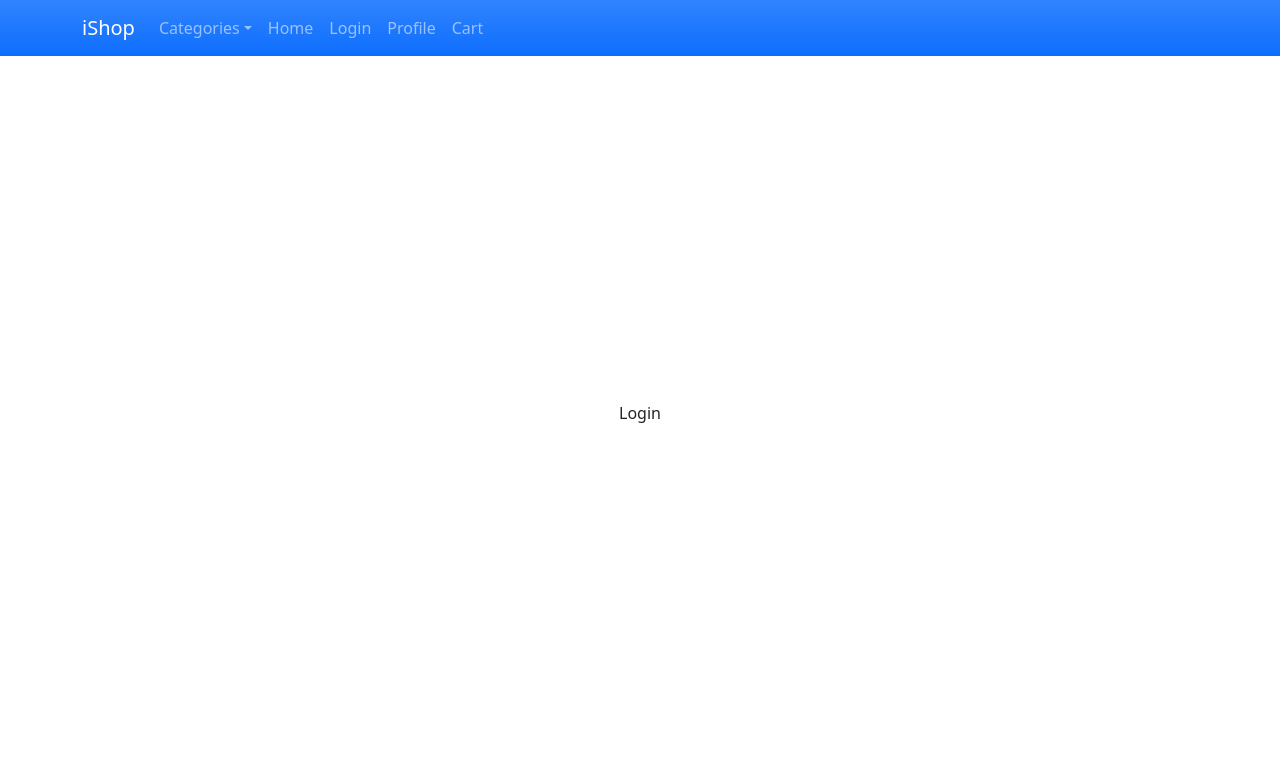
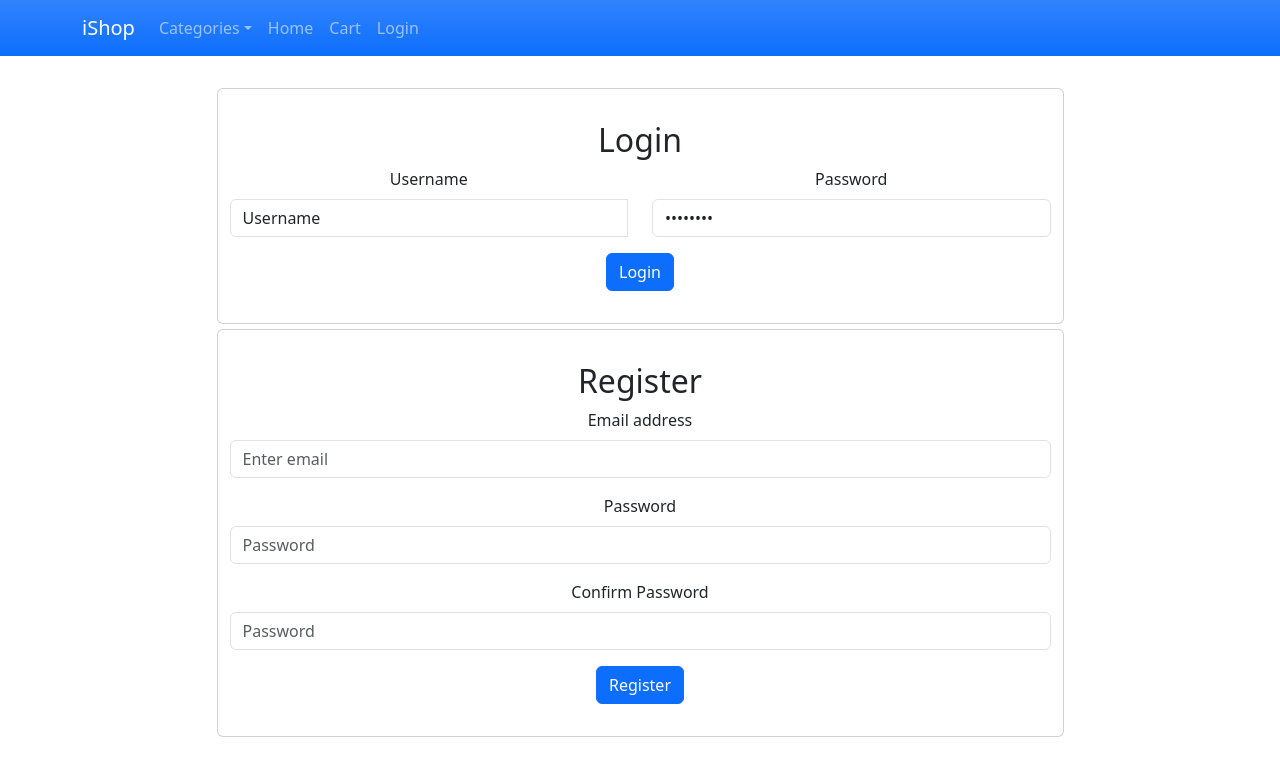
Before and after one commit to OwlHD/e-commerce-website, a React (Vite) app: page /login in a window 1280 px wide. Shown: the top 776 px of the page. Built offline with nearby package versions, Linux system fonts and the light colour scheme.

Commit message:
login page & features + authentication added

```diff
--- a/src/App.jsx
+++ b/src/App.jsx
@@ -1,13 +1,32 @@
 import { Outlet } from 'react-router-dom'
+import { useEffect, useState } from 'react'
 import NavBar from './components/Navbar'
 import './App.css'
 
 function App() {
+  const [user, setUser] = useState({})
+
+  useEffect(() => {
+    const infoUser = JSON.parse(localStorage.getItem('Username'))
+    const infoToken = JSON.parse(localStorage.getItem('Token'))
+    if (infoUser) {
+      setUser(item => ({...item, Username:infoUser}))
+      console.log('good', user)
+    } else {
+      console.log('username not found')
+    }
+    if (infoToken) {
+      setUser(item => ({...item, Token:infoToken}))
+      console.log('good', user)
+    } else {
+      console.log('token not found')
+    }
+  },[])
 
   return (
     <>
-      <NavBar />
-      <Outlet />
+      <NavBar user={user} setUser={setUser} />
+      <Outlet context={{user, setUser}}/>
     </>
   )
 }
--- /dev/null
+++ b/src/components/Login/LoginForm.jsx
@@ -0,0 +1,98 @@
+import { useState } from 'react';
+import { useNavigate } from 'react-router-dom';
+import Button from 'react-bootstrap/Button';
+import Col from 'react-bootstrap/Col';
+import Form from 'react-bootstrap/Form';
+import InputGroup from 'react-bootstrap/InputGroup';
+import Row from 'react-bootstrap/Row';
+import { userLogin } from '../../utils/functions';
+import { useOutletContext } from 'react-router-dom';
+
+export default function LoginForm() {
+    const [validated, setValidated] = useState(false);
+    const [userInfo, setUserInfo] = useState({
+        username: 'Username',
+        password: 'password'
+    })
+    const navigate = useNavigate()
+    const { user, setUser } = useOutletContext()
+
+    function handleChange(event) {
+        const name = event.target.name;
+        const value = event.target.value;
+        setUserInfo(values => ({...values, [name]:value}))
+        console.log(userInfo)
+        console.log('user info: ', user)
+    }
+
+    async function handleSubmit(event) {
+        const form = event.currentTarget;
+        if (form.checkValidity() === false) {
+            event.preventDefault();
+            alert('Invalid user details.')
+            event.stopPropagation();
+        } else {
+            event.preventDefault()
+            const userData = await userLogin(userInfo)
+            if (userData != undefined) {
+                console.log('good', userData)
+                localStorage.setItem('Username', JSON.stringify(userInfo.username))
+                localStorage.setItem('Token', JSON.stringify(userData.token))
+                setUser({
+                    Username: userData.username,
+                    Token: userData.token
+                })
+                navigate('/')
+            } else {
+                console.log('bad', userData)
+            }
+        }
+
+        setValidated(true);
+    }
+
+    return (
+        <div className='card' style={{marginBottom: '5px'}}>
+            <h2>Login</h2>
+            <Form noValidate validated={validated} onSubmit={handleSubmit}>
+      <Row className="mb-3">
+        <Form.Group as={Col} md="6" controlId="validationCustomUsername">
+          <Form.Label>Username</Form.Label>
+          <InputGroup hasValidation>
+            <Form.Control
+              type="text"
+              placeholder="Username"
+              aria-describedby="inputGroupPrepend"
+              required
+              name='username'
+              value={userInfo.username}
+              onChange={handleChange}
+            />
+            <Form.Control.Feedback>Looks good!</Form.Control.Feedback>
+            <Form.Control.Feedback type="invalid">
+              Please choose a username.
+            </Form.Control.Feedback>
+          </InputGroup>
+        </Form.Group>
+
+        <Form.Group as={Col} md="6" controlId="validationCustom01">
+          <Form.Label>Password</Form.Label>
+          <Form.Control
+            required
+            type="password"
+            placeholder="Password"
+            name='password'
+            value={userInfo.password}
+            onChange={handleChange}
+          />
+          <Form.Control.Feedback>Looks good!</Form.Control.Feedback>
+          <Form.Control.Feedback type="invalid">
+              Please choose a username.
+            </Form.Control.Feedback>
+        </Form.Group>
+      </Row>
+      <Button type="submit">Login</Button>
+    </Form>
+        </div>
+    )
+}
--- /dev/null
+++ b/src/components/Login/RegisterForm.jsx
@@ -0,0 +1,30 @@
+import Button from 'react-bootstrap/Button';
+import Form from 'react-bootstrap/Form';
+
+export default function RegisterForm() {
+    return (
+    <div className='card'>
+        <h2>Register</h2>
+        <Form>
+            <Form.Group className="mb-3" controlId="formBasicEmail">
+                <Form.Label>Email address</Form.Label>
+                <Form.Control type="email" placeholder="Enter email" />
+            </Form.Group>
+
+            <Form.Group className="mb-3" controlId="formBasicPassword">
+                <Form.Label>Password</Form.Label>
+                <Form.Control type="password" placeholder="Password" />
+            </Form.Group>
+
+            <Form.Group className="mb-3" controlId="formBasicPassword">
+                <Form.Label>Confirm Password</Form.Label>
+                <Form.Control type="password" placeholder="Password" />
+            </Form.Group>
+
+            <Button variant="primary" type="submit">
+                Register
+            </Button>
+        </Form>
+    </div>
+    )
+}
--- a/src/components/Navbar.jsx
+++ b/src/components/Navbar.jsx
@@ -2,10 +2,21 @@ import Container from 'react-bootstrap/Container';
 import Nav from 'react-bootstrap/Nav';
 import Navbar from 'react-bootstrap/Navbar';
 import NavDropdown from 'react-bootstrap/NavDropdown';
-import { Link } from 'react-router-dom'
+import { Button } from 'react-bootstrap';
+import { Link, useNavigate } from 'react-router-dom'
 
-export default function NavBar() {
+export default function NavBar({ setRefresh, user, setUser }) {
+  const navigate = useNavigate()
+  function clearInfo() {
+    localStorage.removeItem('Username');
+    localStorage.removeItem('Token');
+    setUser({})
+    navigate('/')
+  }
+
   return (
+    (user.Token)
+    ?
     <Navbar expand="lg" className="bg-primary bg-gradient" data-bs-theme='dark' fixed='top'>
       <Container>
         <Navbar.Brand as={Link} to="/">iShop</Navbar.Brand>
@@ -20,9 +31,30 @@ export default function NavBar() {
               <NavDropdown.Item as={Link} to="/category/women's clothing">Women's Clothing</NavDropdown.Item>
             </NavDropdown>
             <Nav.Link as={Link} to="/">Home</Nav.Link>
+            <Nav.Link as={Link} to="/cart">Cart</Nav.Link>
+            <Nav.Link as={Link} to="/profile">Profile</Nav.Link>
+            <Button onClick={clearInfo}>Logout</Button>
+          </Nav>
+        </Navbar.Collapse>
+      </Container>
+    </Navbar>
+    :
+    <Navbar expand="lg" className="bg-primary bg-gradient" data-bs-theme='dark' fixed='top'>
+      <Container>
+        <Navbar.Brand as={Link} to="/">iShop</Navbar.Brand>
+        <Navbar.Toggle aria-controls="basic-navbar-nav" />
+        <Navbar.Collapse id="basic-navbar-nav">
+          <Nav className="me-auto">
+            <NavDropdown title="Categories" id="basic-nav-dropdown">
+              <NavDropdown.Item as={Link} to="/category/all">All Items</NavDropdown.Item>
+              <NavDropdown.Item as={Link} to="/category/electronics">Electronics</NavDropdown.Item>
+              <NavDropdown.Item as={Link} to="/category/jewelery">Jewelery</NavDropdown.Item>
+              <NavDropdown.Item as={Link} to="/category/men's clothing">Men's Clothing</NavDropdown.Item>
+              <NavDropdown.Item as={Link} to="/category/women's clothing">Women's Clothing</NavDropdown.Item>
+            </NavDropdown>
+            <Nav.Link as={Link} to="/">Home</Nav.Link>
+            <Nav.Link as={Link} to="/cart">Cart</Nav.Link>
             <Nav.Link as={Link} to="/login">Login</Nav.Link>
-            <Nav.Link as={Link} to="/profile">Profile</Nav.Link>
-            <Nav.Link as={Link} to="/cart">Cart</Nav.Link>
           </Nav>
         </Navbar.Collapse>
       </Container>
--- a/src/main.jsx
+++ b/src/main.jsx
@@ -6,9 +6,22 @@ import Category from './pages/Category.jsx'
 import Login from './pages/Login.jsx'
 import Profile from './pages/Profile.jsx'
 import Cart from './pages/Cart.jsx'
-import {BrowserRouter, Routes, Route} from 'react-router-dom'
+import {BrowserRouter, Routes, Route, Navigate, Outlet, useLocation} from 'react-router-dom'
 import './index.css'
 import 'bootstrap/dist/css/bootstrap.min.css';
+
+function RouteWrapper() {
+  const location = useLocation()
+  return (JSON.parse(localStorage.getItem('Token'))) ? (
+    <Outlet />
+  ) : (
+    <Navigate
+      to={`/login/`}
+      replace
+      state={{ location }}
+    />
+  )
+}
 
 ReactDOM.createRoot(document.getElementById('root')).render(
   <React.StrictMode>
@@ -18,7 +31,9 @@ ReactDOM.createRoot(document.getElementById('root')).render(
           <Route index element={<Home />} />
           <Route path='category/:id' element={<Category />} />
           <Route path='login' element={<Login />} />
-          <Route path='profile' element={<Profile />} />
+          <Route path='profile' element={<RouteWrapper />}>
+            <Route index element ={<Profile />} />
+          </Route>
           <Route path='cart' element={<Cart />} />
         </Route>
       </Routes>
--- a/src/pages/Login.jsx
+++ b/src/pages/Login.jsx
@@ -1,5 +1,13 @@
+import Row from 'react-bootstrap/Row';
+import LoginForm from '../components/Login/LoginForm';
+import RegisterForm from '../components/Login/RegisterForm';
+
 export default function Login() {
     return (
-        <div>Login</div>
+        <Row>
+                <LoginForm />
+
+                <RegisterForm />
+        </Row>
     )
 }
--- a/src/utils/functions.jsx
+++ b/src/utils/functions.jsx
@@ -21,3 +21,23 @@ export async function getAllProducts() {
         return console.error(error)
     }
 }
+
+export async function userLogin(userInfo) {
+    try {
+        const response = await fetch(`${API_URL}/auth/login`, {
+            method:'POST',
+            headers: {
+                'Content-Type': 'application/json'
+            },
+            body:JSON.stringify({
+                username: `${userInfo.username}`,
+                password: `${userInfo.password}`
+            })
+        })
+        const result = await response.json()
+        console.log(result)
+        return result
+    } catch (error) {
+        return console.error(error)
+    }
+}
```
